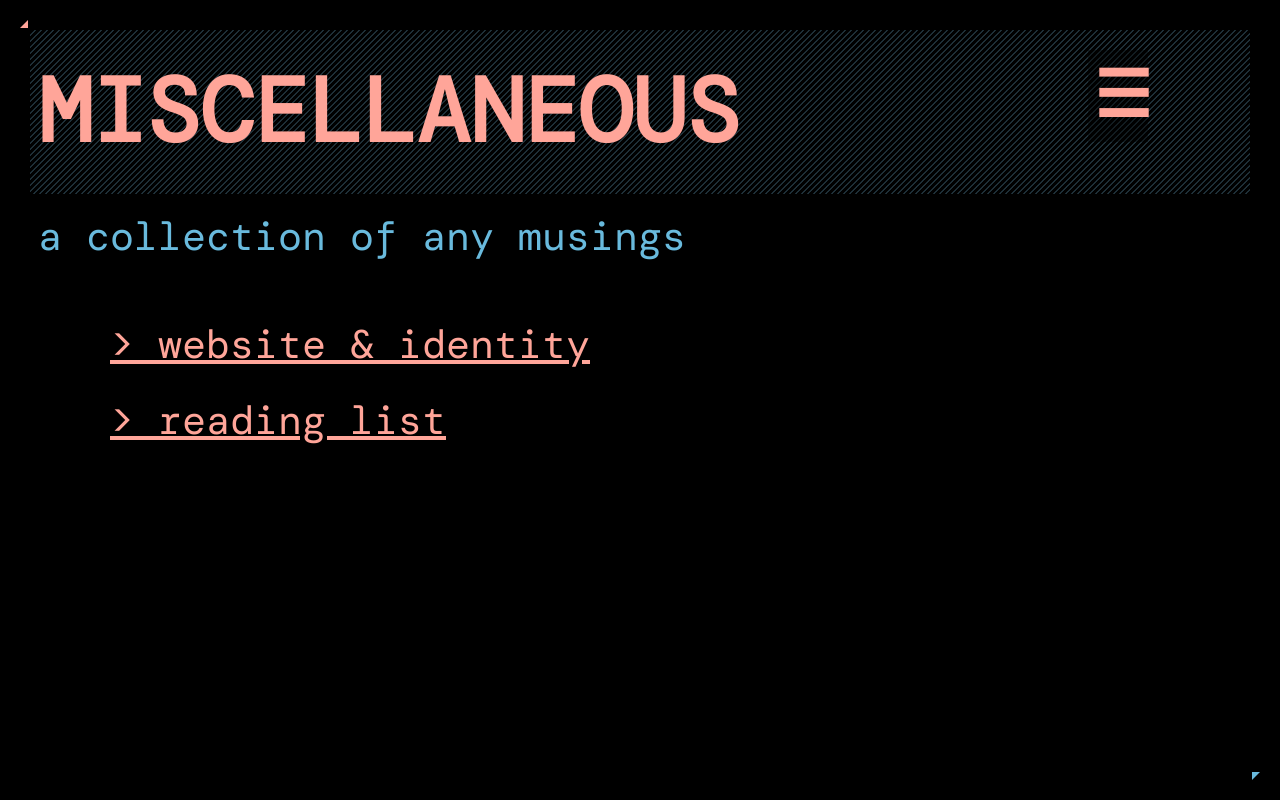
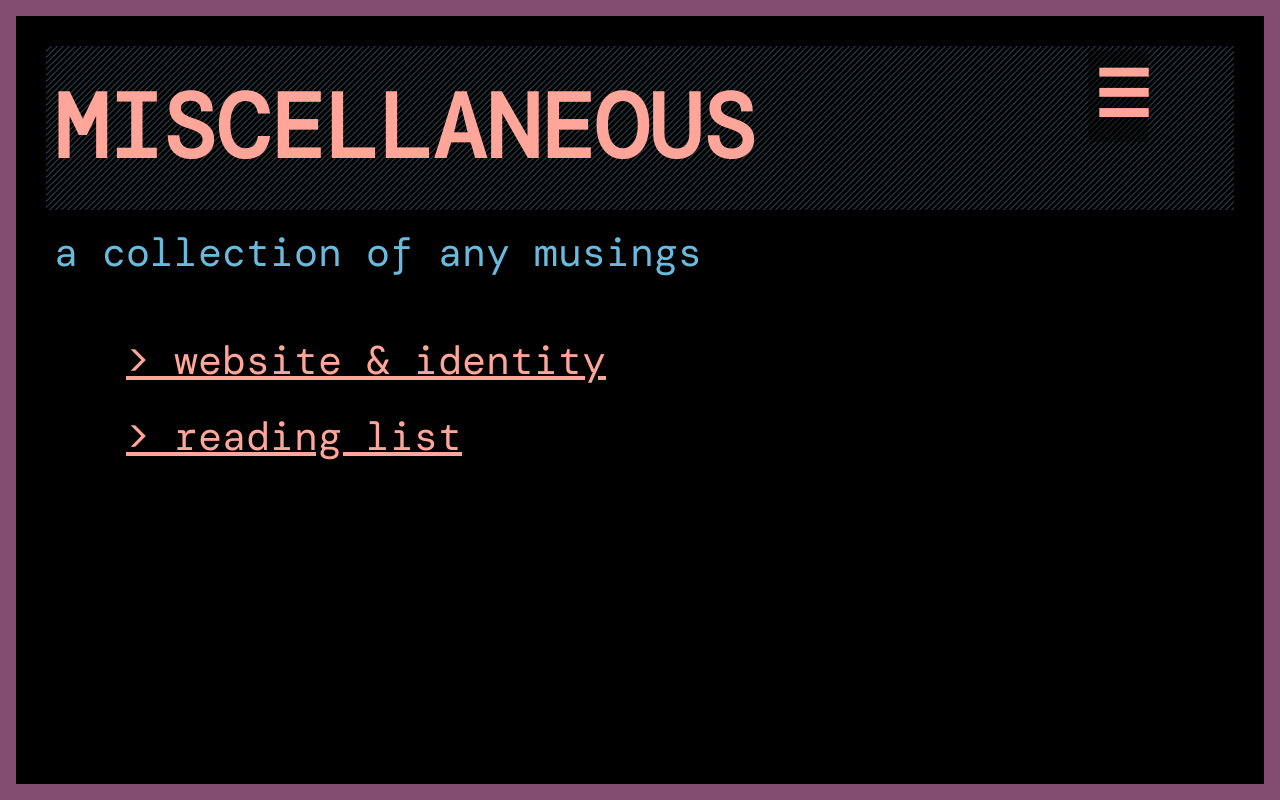
Before and after one commit to Rphawks/rphawks.github.io, a PHP site: page /misc.html in a window 1280 px wide. Run offline with PHP 8.4, Linux system fonts and the light colour scheme.

Commit message:
borders update

```diff
--- a/index.html
+++ b/index.html
@@ -22,7 +22,7 @@
 <div class="indexwrap">
 
 <button class="hamburger" id="hamburger"></button>
-<div style="height: 30px"></div>
+<div class="barnav" style="height: 30px"></div>
 
 <div class="modal" id ="modal-content" style="display:none;">
 	<div class="titlerow">
@@ -229,6 +229,7 @@
 	<div style="font-size:2.5em;text-align: center;color:#69BADD;"><a href="archive" class="archnav"><u>THE ARCHIVE</u></a></div>
 	<div style="height: 10px"></div>
 </div>
+
 </div>
 
 <script>
--- a/misc.html
+++ b/misc.html
@@ -4,7 +4,7 @@
 <link rel="stylesheet" href="reset.css">
 <link rel="stylesheet" href="style.css">
 <link rel="shortcut icon" href="favicon.ico" type="image/x-icon">
-<title>archive | ryan peng</title>
+<title>misc | ryan peng</title>
 <script async src="https://www.googletagmanager.com/gtag/js?id=G-HT7J4N3722"></script>
 <script>
   window.dataLayer = window.dataLayer || [];
@@ -16,13 +16,10 @@
 </head>
 <body>
 
-<div class="topleftcut"></div>
-<div class="header"></div>
-<div class="header-spacer"></div>
-<div class="header-box"></div>
-<div class="wrap">
+<div class="miscwrap">
 
 <button class="hamburger" id="hamburger"></button>
+<div style="height: 30px"></div>
 
 <div class="titlerow barnav">
 		<div class="flex-container">
@@ -89,11 +86,7 @@
 	</div>
 </div>
 
-<div style="height:36px;"></div>
-
-<div class="bottomrightcut"></div>
-<div class="footer"></div>
-<div class="footer-box"></div>
+</div>
 
 <script>
 //hamburger
--- a/style.css
+++ b/style.css
@@ -59,68 +59,28 @@ body::-webkit-scrollbar {
 .aboutwrap {
 	padding-left:30px;
 	padding-right:30px;
-	padding-bottom:30px;
 	background-color: #000000;
 	background-clip: content-box;
 	border:.5em solid #FFA599;
-	height:calc(100vh - 3em);
+	height:calc(100vh - 1em);
 }
 
-.wrap {
+.workwrap {
 	padding-left:30px;
 	padding-right:30px;
-	padding-bottom:30px;
 	background-color: #000000;
 	background-clip: content-box;
+	border:.5em solid #69BADD;
+	min-height:calc(100vh - 1em);
 }
 
-.header {
-	width: calc(100% - 64px);
-	height: 30px;
-	position: fixed;
-	top: 0;
-	margin-left: 34px;
-	margin-right: 26px;
+.miscwrap {
+	padding-left:30px;
+	padding-right:30px;
 	background-color: #000000;
-	z-index:1;
-}
-
-.header-spacer {
-	width: calc(100% - 64px);
-	height: 30px;
-	position: static;
-	top: 0;
-	margin-left: 34px;
-	margin-right: 26px;
-}
-
-.header-box {
-	width: calc(100%);
-	height: 30px;
-	position: fixed;
-	top: 0;
-	background-color: #000000;
-	z-index:2;
-}
-
-.footer {
-	width: calc(100% - 64px);
-	height: 30px;
-	position: fixed;
-	bottom: 0;
-	margin-left: 30px;
-	margin-right: 38px;
-	background-color: #000000;
-	z-index:1;
-}
-
-.footer-box {
-	width: calc(100%);
-	height: 30px;
-	position: fixed;
-	bottom: 0;
-	background-color: #000000;
-	z-index:2;
+	background-clip: content-box;
+	border:.5em solid #824C71;
+	min-height:calc(100vh - 1em);
 }
 
 .textrow {
@@ -219,26 +179,6 @@ body::-webkit-scrollbar {
 
 .flex-child {
 	flex: 1;
-}
-
-.topleftcut:before {
-    content: '';
-    position: fixed;
-    top: 20px; left: 20px;
-    border-top: 8px solid #000000;
-    border-right: 8px solid #FFA599;
-    width: 0;
-	z-index:3;
-}
-
-.bottomrightcut:before {
-    content: '';
-    position: fixed;
-    bottom: 20px; right: 20px;
-    border-bottom: 8px solid #000000;
-    border-left: 8px solid #69BADD;
-    width: 0;
-	z-index:3;
 }
 
 a.nav {
```
Also changed, not shown: 2be.html (+4 -8 lines), archair.html (+4 -9 lines), archive.html (+3 -8 lines), dailights.html (+5 -10 lines), flyover.html (+3 -10 lines), hiddenthreads.html (+3 -10 lines), identity.html (+2 -9 lines), identitycrisis.html (+3 -10 lines), readinglist.html (+3 -9 lines), steamrave2.html (+3 -10 lines), theatre.html (+3 -9 lines), thestars.html (+3 -9 lines), twa.html (+2 -9 lines).
